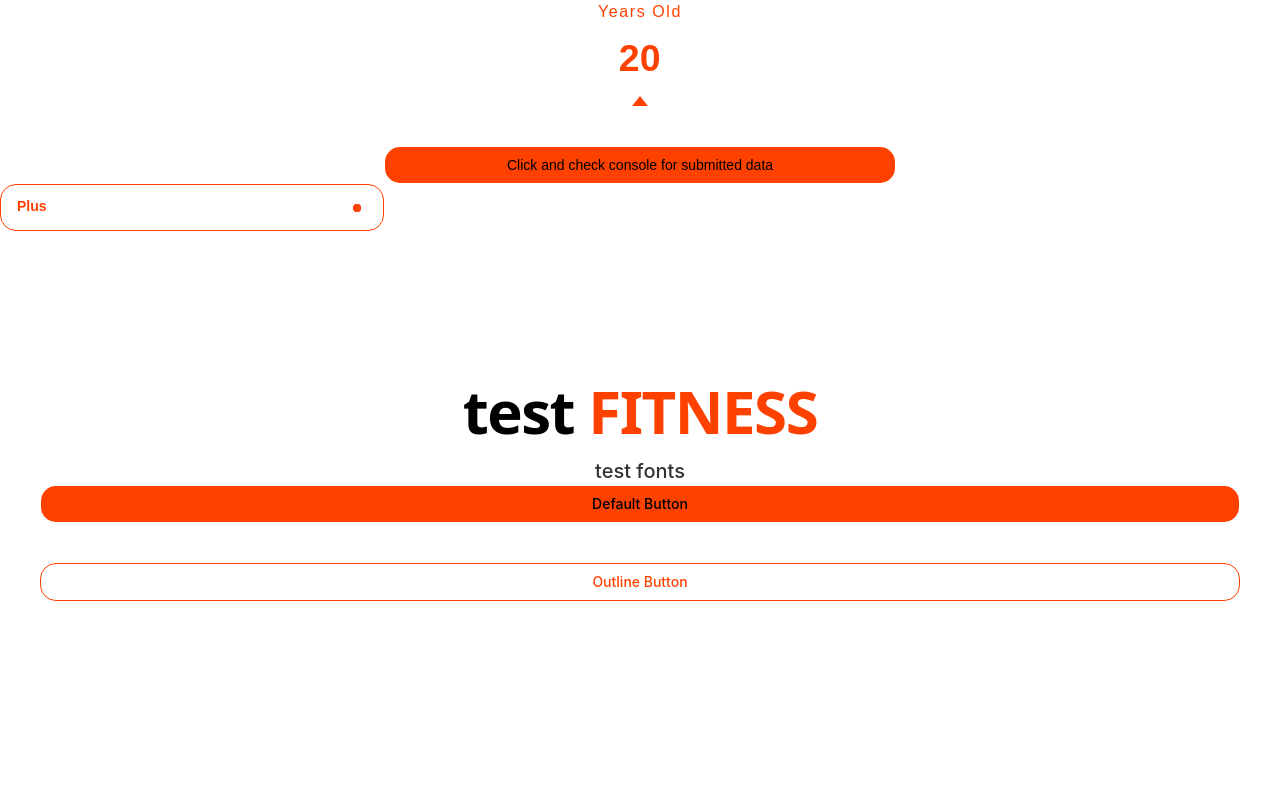
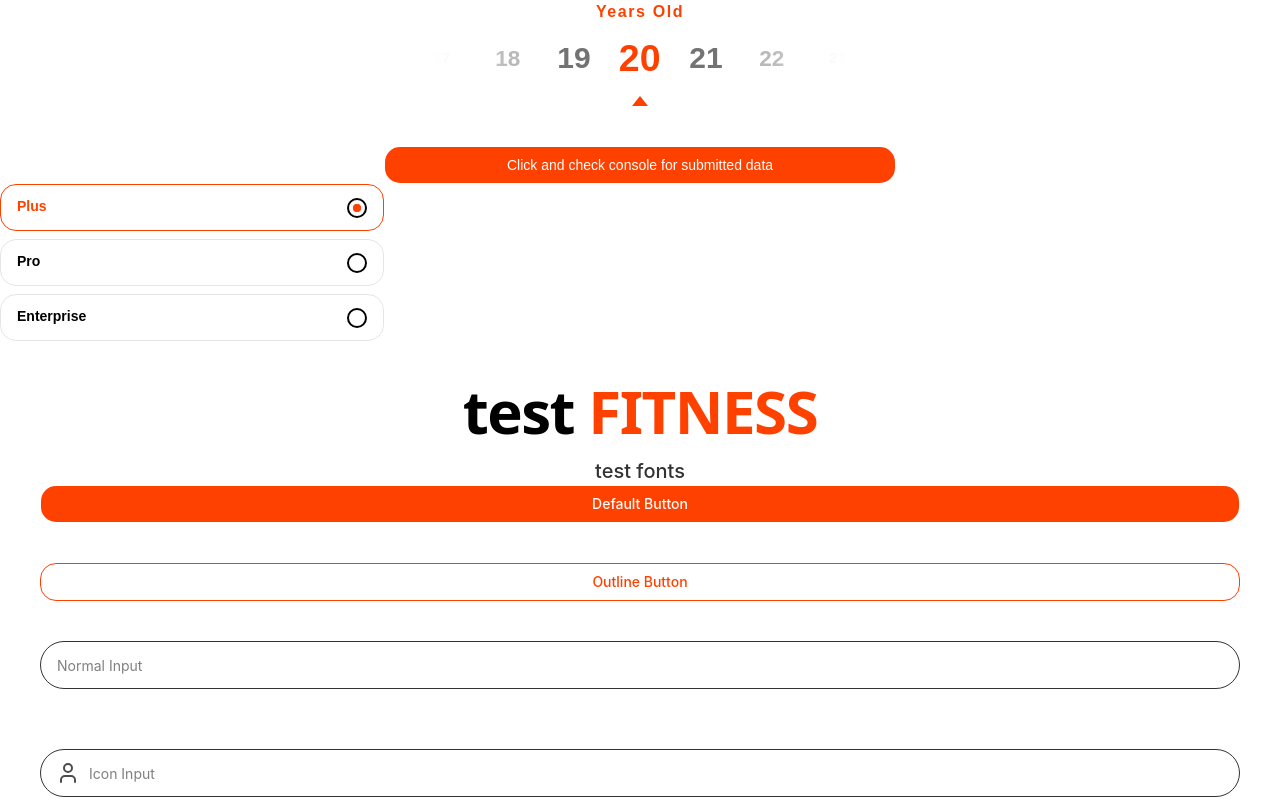
Before and after one commit to Elmahallawy22/fitness-app, a React (Vite) app: page / in a window 1280 px wide. Shown: the top 800 px of the page. Built offline with nearby package versions, Linux system fonts and the light colour scheme.

Commit message:
<fix>(UI&Logic):fix memory leaks & UI light mode issue

```diff
--- a/src/components/ui/button.tsx
+++ b/src/components/ui/button.tsx
@@ -4,13 +4,13 @@
 import { cn } from "./../../lib/utils";
 
 const buttonVariants = cva(
-  "group/button cursor-pointer  inline-flex shrink-0 items-center transition duration-300 justify-center rounded-2xl border border-transparent bg-clip-padding text-sm font-medium whitespace-nowrap transition-all outline-none select-none focus-visible:border-ring focus-visible:ring-3 focus-visible:ring-ring/50 active:translate-y-px disabled:pointer-events-none disabled:opacity-50 aria-invalid:border-destructive aria-invalid:ring-3 aria-invalid:ring-destructive/20 dark:aria-invalid:border-destructive/50 dark:aria-invalid:ring-destructive/40 [&_svg]:pointer-events-none [&_svg]:shrink-0 [&_svg:not([class*='size-'])]:size-4",
+  "group/button cursor-pointer  inline-flex shrink-0 items-center transition-all duration-300 justify-center rounded-2xl border border-transparent bg-clip-padding text-sm font-medium whitespace-nowrap  outline-none select-none focus-visible:border-ring focus-visible:ring-3 focus-visible:ring-ring/50 active:translate-y-px disabled:pointer-events-none disabled:opacity-50 aria-invalid:border-destructive aria-invalid:ring-3 aria-invalid:ring-destructive/20 dark:aria-invalid:border-destructive/50 dark:aria-invalid:ring-destructive/40 [&_svg]:pointer-events-none [&_svg]:shrink-0 [&_svg:not([class*='size-'])]:size-4",
   {
     variants: {
       variant: {
-        default: "bg-primary text-primary-foreground hover:bg-primary/50",
+        default: "bg-primary text-white hover:bg-primary/70",
         outline:
-          "border-border border-primary text-primary bg-background hover:bg-muted hover:text-white aria-expanded:bg-muted aria-expanded:text-foreground dark:border-input dark:bg-input/30 dark:hover:bg-input/50",
+          "border-border border-primary text-primary bg-background hover:bg-muted hover:text-foreground aria-expanded:bg-muted aria-expanded:text-foreground dark:border-input dark:bg-input/30 dark:hover:bg-input/50",
         secondary:
           "bg-secondary text-secondary-foreground hover:bg-secondary/80 aria-expanded:bg-secondary aria-expanded:text-secondary-foreground",
         ghost:
--- a/src/components/ui/design-sustem.tsx
+++ b/src/components/ui/design-sustem.tsx
@@ -1,4 +1,3 @@
-import React from "react";
 import { Button } from "./button";
 import { Input } from "./input";
 import { InputOTP, InputOTPGroup, InputOTPSlot } from "./input-otp";
@@ -7,7 +6,7 @@
 import { User } from "lucide-react";
 import { RadioGroup, RadioGroupItem } from "./radio-group";
 import { Field, FieldContent, FieldLabel, FieldTitle } from "./field";
-import { NumberPicker } from "./selector";
+import { NumberPicker } from "./number-picker";
 import { useForm, Controller } from "react-hook-form";
 
 export default function DesignSystemComponents() {
--- a/src/components/ui/field.tsx
+++ b/src/components/ui/field.tsx
@@ -92,8 +92,8 @@
       data-slot="field-label"
       className={cn(
         "group/field-label relative flex w-full cursor-pointer items-center justify-between rounded-2xl border py-3 px-4 transition-all duration-200 outline-none",
-        "border-white/80 text-white backdrop-blur-sm ",
-        "has-data-[state=checked]:border-primary ",
+        "border-neutral-200 dark:border-white/80 text-neutral-900 dark:text-white backdrop-blur-sm",
+        "has-data-[state=checked]:border-primary",
         "group-data-[disabled=true]/field:opacity-50",
         className
       )}
@@ -108,6 +108,7 @@
       data-slot="field-label"
       className={cn(
         "flex w-fit items-center gap-2 leading-snug font-bold transition-colors",
+        "text-foreground",
         "group-has-data-[state=checked]/field-label:text-primary",
         "group-data-[disabled=true]/field:opacity-50",
         className
@@ -130,18 +131,6 @@
   )
 }
 
-// function FieldTitle({ className, ...props }: React.ComponentProps<"div">) {
-//   return (
-//     <div
-//       data-slot="field-label"
-//       className={cn(
-//         "flex w-fit items-center gap-2 text-sm leading-snug font-medium group-data-[disabled=true]/field:opacity-50",
-//         className
-//       )}
-//       {...props}
-//     />
-//   )
-// }
 
 function FieldDescription({ className, ...props }: React.ComponentProps<"p">) {
   return (
--- a/src/components/ui/input-otp.tsx
+++ b/src/components/ui/input-otp.tsx
@@ -51,7 +51,9 @@
       className={cn(
         "relative flex h-8 w-12 items-center justify-center border-b-2 text-2xl font-medium transition-all outline-none",
 
-        (char || isActive) ? "border-primary text-primary" : "border-white/70 text-white",
+        (char || isActive)
+          ? "border-primary text-primary"
+          : "border-neutral-300 text-neutral-900 dark:border-white/70 dark:text-white",
 
         className
       )}
@@ -71,7 +73,7 @@
   return (
     <div
       data-slot="input-otp-separator"
-      className="flex items-center text-white/50 [&_svg:not([class*='size-'])]:size-4"
+      className="flex items-center text-neutral-400 dark:text-white/50 [&_svg:not([class*='size-'])]:size-4"
       role="separator"
       {...props}
     >
--- a/src/components/ui/input.tsx
+++ b/src/components/ui/input.tsx
@@ -1,19 +1,17 @@
 import * as React from "react";
 import { cn } from "./../../lib/utils";
 
-// ضفنا الـ interface عشان نستقبل الأيقونة
 interface InputProps extends React.ComponentProps<"input"> {
   icon?: React.ReactNode;
 }
 
 function Input({ className, type, icon, ...props }: InputProps) {
   return (
-    <div className="relative flex items-center w-full">
+    <div className={cn("relative flex items-center w-full", className)}>
       {icon && (
         <div
           className={cn(
-            "absolute left-4 flex items-center pointer-events-none text-white/70",
-            className,
+            "absolute left-4 flex items-center pointer-events-none text-foreground/70"
           )}
         >
           {/* icon */}
@@ -24,11 +22,10 @@
         type={type}
         data-slot="input"
         className={cn(
-          "h-12 w-full min-w-0 py-2 rounded-3xl border border-input bg-transparent text-base text-white border-white/80 transition-colors outline-none",
-          "placeholder:text-muted-foreground focus:border-white/90 disabled:pointer-events-none disabled:cursor-not-allowed",
+          "h-12 w-full min-w-0 py-2 rounded-3xl border border-input bg-transparent text-base text-foreground border-foreground/80 transition-colors outline-none",
+          "placeholder:text-muted-foreground focus:border-foreground/90 disabled:pointer-events-none disabled:cursor-not-allowed",
           "md:text-sm dark:bg-input/30",
           icon ? "pl-12 pr-4" : "px-4",
-          className,
         )}
         {...props}
       />
--- a/src/components/ui/selector.tsx
+++ b/src/components/ui/number-picker.tsx
@@ -1,24 +1,32 @@
-import React, { useEffect, useRef, useState, useImperativeHandle, forwardRef } from "react";
-import { cn } from "./../../lib/utils";
+import React, {
+  useEffect,
+  useRef,
+  useState,
+  useImperativeHandle,
+  forwardRef,
+  useMemo,
+} from "react";
+import { cn } from "../../lib/utils";
 
 interface NumberPickerProps {
-  min?: number;
-  max?: number;
-  defaultValue?: number;
-  unit?: "CM" | "KG" | "Years Old";
-  onChange?: (value: number) => void;
+  min: number;
+  max: number;
+  defaultValue: number;
+  unit: "CM" | "KG" | "Years Old";
+  onChange: (value: number) => void;
   className?: string;
   name?: string;
 }
 
 const NumberPicker = forwardRef<HTMLInputElement, NumberPickerProps>(
-  ({ min = 140, max = 220, defaultValue = 170, unit = "CM", onChange, name, className }, ref) => {
-    const numbers = Array.from({ length: max - min + 1 }, (_, i) => min + i);
+  ({ min, max, defaultValue, unit, onChange, name, className }, ref) => {
+    const numbers = useMemo(() => {
+      return Array.from({ length: max - min + 1 }, (_, i) => min + i);
+    }, [min, max]);
     const scrollRef = useRef<HTMLDivElement>(null);
     const [activeValue, setActiveValue] = useState(defaultValue);
     const inputRef = useRef<HTMLInputElement>(null);
 
-    // Item width = 64px (w-16) + 2px (gap) = 66px
     const ITEM_WIDTH = 66;
 
     const isDragging = useRef(false);
@@ -42,9 +50,12 @@
         onChange?.(newValue);
 
         if (inputRef.current) {
-          const nativeInputValueSetter = Object.getOwnPropertyDescriptor(window.HTMLInputElement.prototype, "value")?.set;
+          const nativeInputValueSetter = Object.getOwnPropertyDescriptor(
+            window.HTMLInputElement.prototype,
+            "value",
+          )?.set;
           nativeInputValueSetter?.call(inputRef.current, newValue);
-          inputRef.current.dispatchEvent(new Event('input', { bubbles: true }));
+          inputRef.current.dispatchEvent(new Event("input", { bubbles: true }));
         }
       }
     };
@@ -54,6 +65,9 @@
         const targetIndex = numbers.indexOf(defaultValue);
         scrollRef.current.scrollLeft = targetIndex * ITEM_WIDTH;
       }
+      return () => {
+        if (requestRef.current) cancelAnimationFrame(requestRef.current);
+      };
     }, [defaultValue, numbers]);
 
     const applyMomentum = () => {
@@ -97,18 +111,33 @@
 
     const getItemStyles = (num: number) => {
       const diff = Math.abs(num - activeValue);
+      // Using dynamic color that adapts to Light/Dark themes
+      const baseColor = "text-neutral-900 dark:text-white";
+
       if (diff === 0) return "text-primary scale-125 opacity-100";
-      if (diff === 1) return "text-white scale-100 opacity-60";
-      if (diff === 2) return "text-white scale-75 opacity-30";
-      return "text-white scale-50 opacity-10";
+      if (diff === 1) return `${baseColor} scale-100 opacity-60`;
+      if (diff === 2) return `${baseColor} scale-75 opacity-30`;
+      return `${baseColor} scale-50 opacity-10`;
     };
 
     return (
-      <div className={cn("flex flex-col items-center gap-2 w-105.5 mx-auto", className)}>
-        <input type="hidden" name={name} ref={inputRef} value={activeValue} readOnly />
-        <span className=" text-primary tracking-widest">{unit}</span>
+      <div
+        className={cn(
+          "flex flex-col items-center gap-2 w-105.5 mx-auto",
+          className,
+        )}
+      >
+        <input
+          type="hidden"
+          name={name}
+          ref={inputRef}
+          value={activeValue}
+          readOnly
+        />
+        <span className="text-primary tracking-widest font-bold">{unit}</span>
 
         <div className="relative flex w-full items-center">
+          {/* Edge Gradients - Already using 'from-background' which works automatically */}
           <div className="absolute inset-y-0 left-0 z-10 w-20 pointer-events-none bg-linear-to-r from-background to-transparent" />
           <div className="absolute inset-y-0 right-0 z-10 w-20 pointer-events-none bg-linear-to-l from-background to-transparent" />
 
@@ -116,19 +145,29 @@
             ref={scrollRef}
             onScroll={handleScroll}
             onMouseDown={handleMouseDown}
-  onMouseLeave={() => { isDragging.current = false; }}
+            onMouseLeave={() => {
+              isDragging.current = false;
+            }}
             onMouseUp={handleMouseUp}
             onMouseMove={handleMouseMove}
             className={cn(
               "flex w-full overflow-x-auto snap-x snap-mandatory py-2 touch-pan-x select-none",
               "gap-0.5",
               "px-[calc(50%-33px)] cursor-grab active:cursor-grabbing",
-    "[&::-webkit-scrollbar]:hidden [-ms-overflow-style:none] [scrollbar-width:none]"
+              "[&::-webkit-scrollbar]:hidden [-ms-overflow-style:none] [scrollbar-width:none]",
             )}
           >
             {numbers.map((num) => (
-              <div key={num} className="flex-none w-16 snap-center flex justify-center items-center transition-all duration-300">
-                <span className={cn("text-3xl font-bold transition-all duration-300", getItemStyles(num))}>
+              <div
+                key={num}
+                className="flex-none w-16 snap-center flex justify-center items-center transition-all duration-300"
+              >
+                <span
+                  className={cn(
+                    "text-3xl font-bold transition-all duration-300",
+                    getItemStyles(num),
+                  )}
+                >
                   {num}
                 </span>
               </div>
@@ -138,7 +177,7 @@
         <div className="w-0 h-0 border-l-8 border-l-transparent border-r-8 border-r-transparent border-b-10 border-b-primary mt-1 transition-transform" />
       </div>
     );
-  }
+  },
 );
 
 NumberPicker.displayName = "NumberPicker";
--- a/src/components/ui/password-input.tsx
+++ b/src/components/ui/password-input.tsx
@@ -29,9 +29,9 @@
         className="absolute w-fit top-1/2 right-3 -translate-y-1/2 p-1"
       >
         {show ? (
-          <EyeOff className="w-5 h-5 text-white/70" />
+          <EyeOff className="w-5 h-5 text-foreground/70" />
         ) : (
-          <Eye className="w-5 h-5 text-white/70" />
+          <Eye className="w-5 h-5 text-foreground/70" />
         )}
       </Button>
     </div>
--- a/src/components/ui/radio-group.tsx
+++ b/src/components/ui/radio-group.tsx
@@ -25,7 +25,7 @@
       data-slot="radio-group-item"
       className={cn(
         "group/radio-group-item peer relative flex aspect-square size-5 shrink-0 rounded-full border-2 outline-none transition-all",
-        "border-white bg-transparent",
+        "border-foreground bg-transparent",
         " disabled:cursor-not-allowed disabled:opacity-50",
         className
       )}
--- a/src/components/ui/separator.tsx
+++ b/src/components/ui/separator.tsx
@@ -2,8 +2,7 @@
 
 import * as React from "react"
 import { Separator as SeparatorPrimitive } from "radix-ui"
-
-import { cn } from "@/lib/utils"
+import { cn } from './../../lib/utils';
 
 function Separator({
   className,
--- a/tsconfig.json
+++ b/tsconfig.json
@@ -5,7 +5,6 @@
     { "path": "./tsconfig.node.json" }
   ],
   "compilerOptions": {
-    "baseUrl": ".",
     "paths": {
       "@/*": ["./src/*"]
     }
```
Lines whose indentation alone changed are shown as unchanged.
